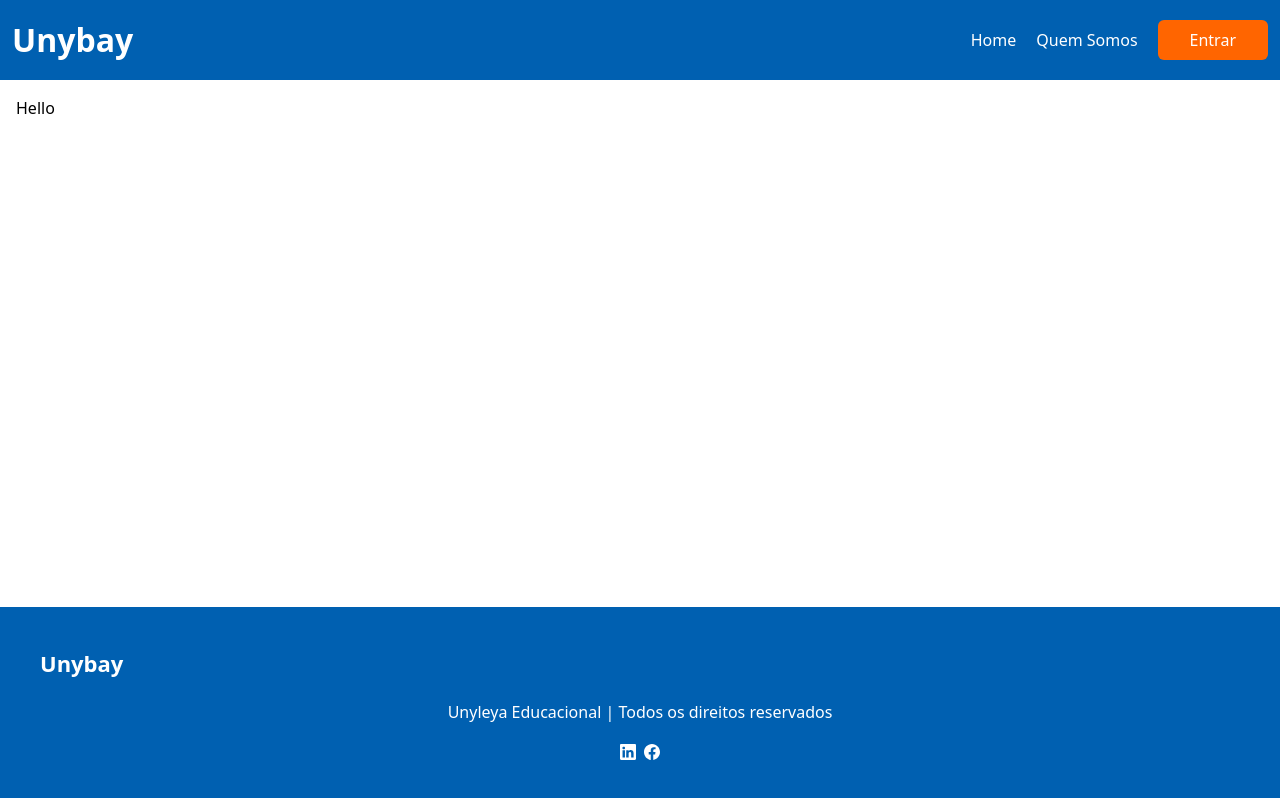
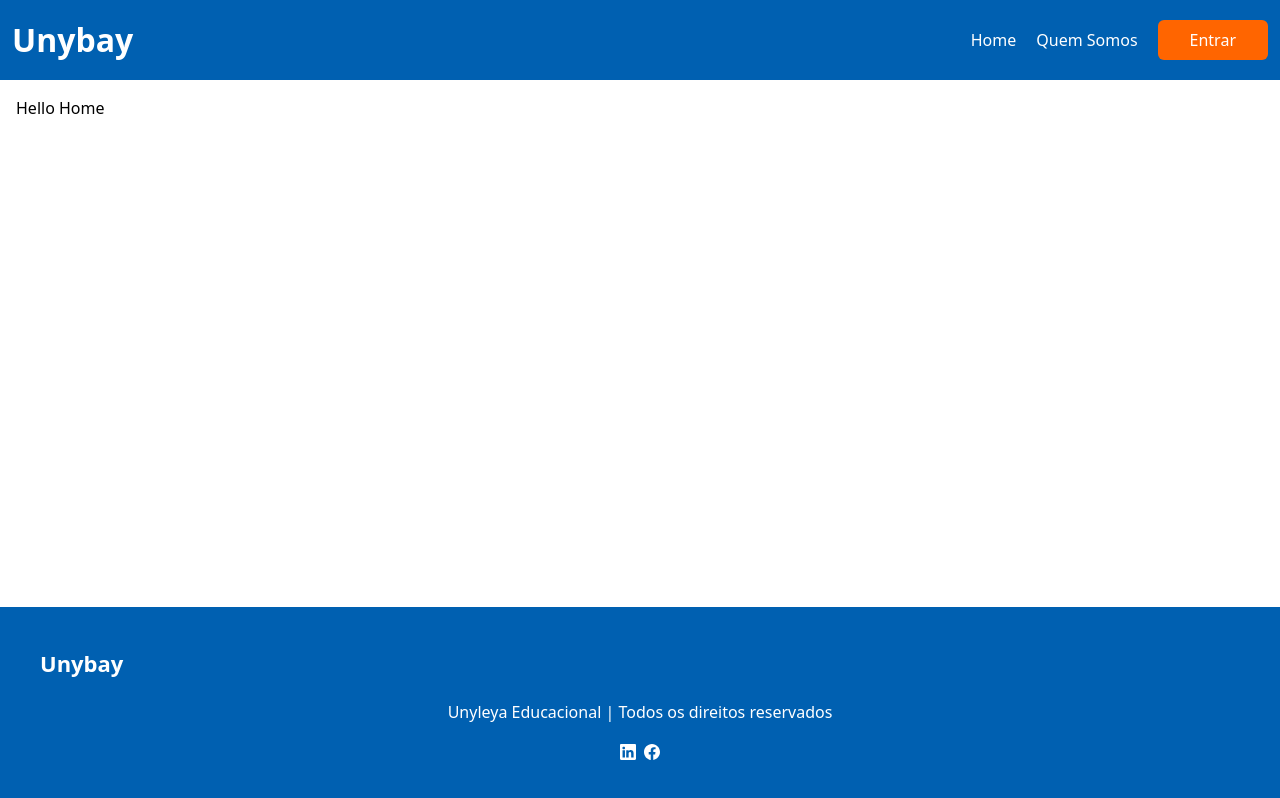
Before and after one commit to beacastroalves/projeto-final-pos-unyleya, a React (Vite) app: page / in a window 1280 px wide. Built offline with nearby package versions, Linux system fonts and the light colour scheme.

Commit message:
configurando rotas com react-router-dom e criando a home page

```diff
--- a/package.json
+++ b/package.json
@@ -14,6 +14,7 @@
     "react": "^19.1.1",
     "react-dom": "^19.1.1",
     "react-icons": "^5.5.0",
+    "react-router-dom": "^6.14.2",
     "tailwindcss": "^4.1.14"
   },
   "devDependencies": {
--- a/src/App.tsx
+++ b/src/App.tsx
@@ -1,13 +1,23 @@
-import UserTemplate from "./templates/user-template";
+import { createBrowserRouter, RouterProvider, } from "react-router-dom";
+import Home from "./pages/home";
 
 const App = () => {
+
+  const router = createBrowserRouter([
+    {
+      path: "/",
+      element: <Home />
+    },
+  ]);
+
   return (
     <div>
-      <UserTemplate>
+      <RouterProvider router={router}/>
+      {/* <UserTemplate>
         Hello
-      </UserTemplate>
+      </UserTemplate> */}
     </div>
   )
-}
+};
 
 export default App;
--- a/src/components/footer/index.tsx
+++ b/src/components/footer/index.tsx
@@ -12,6 +12,6 @@
       </div>
     </footer>
   )
-}
+};
 
 export default Footer;
--- a/src/components/header/index.tsx
+++ b/src/components/header/index.tsx
@@ -12,6 +12,6 @@
       </ul>
     </div>
   )
-}
+};
 
 export default Header;
--- /dev/null
+++ b/src/pages/home/index.tsx
@@ -0,0 +1,11 @@
+import UserTemplate from "../../templates/user-template";
+
+const Home = () => {
+  return (
+    <UserTemplate>
+      <h1>Hello Home</h1>
+    </UserTemplate>
+  )
+};
+
+export default Home;
```
Also changed, not shown: 1 other file (tests, documents, lock files or other folders).
